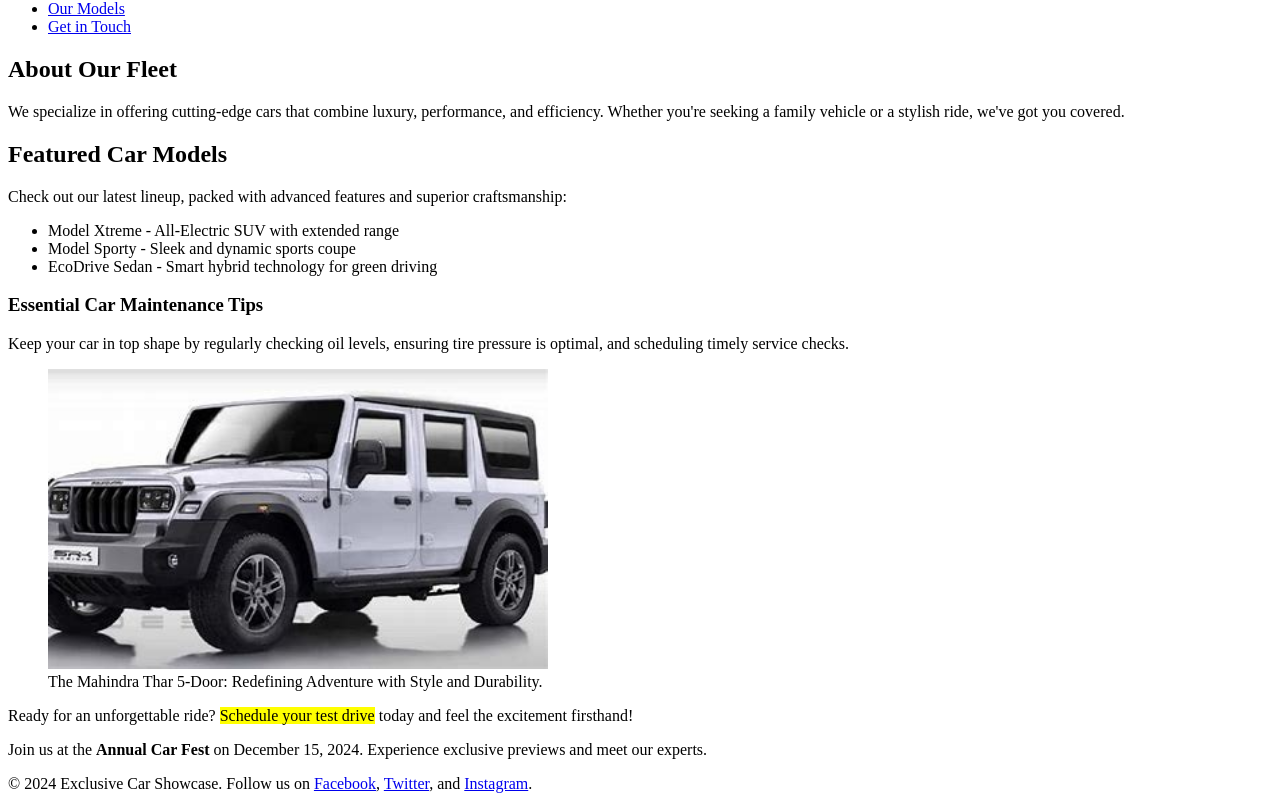
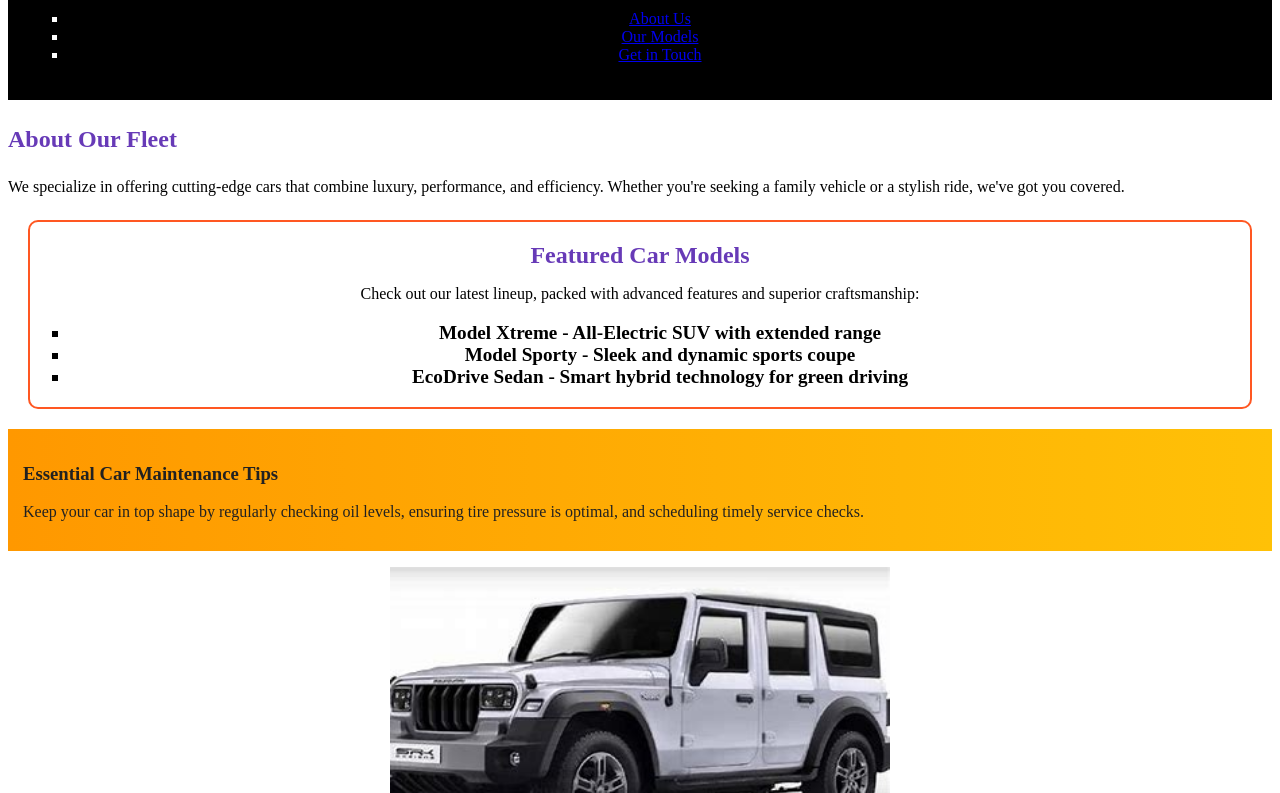
Before and after one commit to aryannarde/HTML_Page, a plain HTML site: page index.html in a window 1280 px wide. Shown: the part 98-891 px from the top of the page. Drawn offline with Linux system fonts and the light colour scheme.

Commit message:
HTML_CSS

```diff
--- a/index.html
+++ b/index.html
@@ -2,17 +2,84 @@
 
 <head>
   <title>Exclusive Car Showcase</title>
+  <style>
+
+    #header {
+      background-color: black;
+      color: white;
+      text-align: center;
+      padding: 20px;
+    }
+
+    #about-section {
+      font-family: 'Arial, sans-serif';
+      line-height: 1.6;
+    }
+
+    #models-section {
+      border: 2px solid #ff5722;
+      border-radius: 10px;
+      margin: 20px;
+      text-align: center;
+    }
+
+
+    .featured-models {
+      font-weight: bold;
+      font-size: 1.2em;
+
+    }
+
+    .tips-box {
+      background: linear-gradient(to right, #ff9800, #ffc107);
+      padding: 15px;
+      color: #212121;
+    }
+
+    .highlight {
+      border-left: 5px solid #4caf50;
+      padding-left: 10px;
+    }
+
+    .img-container {
+      text-align: center;
+    }
+
+    .fig-caption {
+      font-style: italic;
+      color: #555;
+    }
+
+
+    h1 {
+      font-size: 2em;
+      text-transform: uppercase;
+    }
+
+    h2 {
+      color: #673ab7;
+      margin-bottom: 10px;
+    }
+
+    ul {
+      list-style-type: square;
+    }
+
+    p {
+      margin-bottom: 15px;
+    }
+  </style>
 </head>
 
 <body>
 
   <!-- Header Section -->
-  <header>
+  <header id="header">
     <h1>Discover Your Dream Car</h1>
     <nav>
       <ul>
-        <li><a href="#about">About Us</a></li>
-        <li><a href="#models">Our Models</a></li>
+        <li><a href="#about-section">About Us</a></li>
+        <li><a href="#models-section">Our Models</a></li>
         <li><a href="#contact">Get in Touch</a></li>
       </ul>
     </nav>
@@ -22,16 +89,16 @@
   <main>
 
     <!-- Section tag-->
-    <section id="about">
+    <section id="about-section">
       <h2>About Our Fleet</h2>
       <p>We specialize in offering cutting-edge cars that combine luxury, performance, and efficiency. Whether you're seeking a family vehicle or a stylish ride, we've got you covered.</p>
     </section>
 
     <!-- Article tag which shows the information about Car models -->
-    <article id="models">
+    <article id="models-section">
       <h2>Featured Car Models</h2>
       <p>Check out our latest lineup, packed with advanced features and superior craftsmanship:</p>
-      <ul>
+      <ul class="featured-models">
         <li>Model Xtreme - All-Electric SUV with extended range</li>
         <li>Model Sporty - Sleek and dynamic sports coupe</li>
         <li>EcoDrive Sedan - Smart hybrid technology for green driving</li>
@@ -39,25 +106,25 @@
     </article>
 
     <!-- Aside tag for additional information -->
-    <aside>
+    <aside class="tips-box">
       <h3>Essential Car Maintenance Tips</h3>
       <p>Keep your car in top shape by regularly checking oil levels, ensuring tire pressure is optimal, and scheduling timely service checks.</p>
     </aside>
 
-    <!--Figure tag use for showing image and figurecaption is use for giveing details about image -->
-    <figure>
+    <!-- Figure tag for image and caption -->
+    <figure class="img-container">
       <img src="Thar.jpg" alt="Mahindra Thar SUV" style="width: 500px; height: 300px;">
-      <figcaption>The Mahindra Thar 5-Door: Redefining Adventure with Style and Durability.</figcaption>
+      <figcaption class="fig-caption">The Mahindra Thar 5-Door: Redefining Adventure with Style and Durability.</figcaption>
     </figure>
 
-    <!-- mark tag is use for highlight the words -->
-    <p>Ready for an unforgettable ride? <mark>Schedule your test drive</mark> today and feel the excitement firsthand!</p>
+    <!-- Highlighting text -->
+    <p class="highlight">Ready for an unforgettable ride? <mark>Schedule your test drive</mark> today and feel the excitement firsthand!</p>
 
-    <!-- time tag is use for giving date  -->
+    <!-- Time tag -->
     <p>Join us at the <strong>Annual Car Fest</strong> on <time datetime="2024-12-15">December 15, 2024</time>. Experience exclusive previews and meet our experts.</p>
   </main>
 
-  <!-- footer is use for giving footer content such as copyright information -->
+  <!-- Footer Section -->
   <footer>
     <p>&copy; 2024 Exclusive Car Showcase. Follow us on <a href="#social-media">Facebook</a>, <a href="#social-media">Twitter</a>, and <a href="#social-media">Instagram</a>.</p>
   </footer>
```
